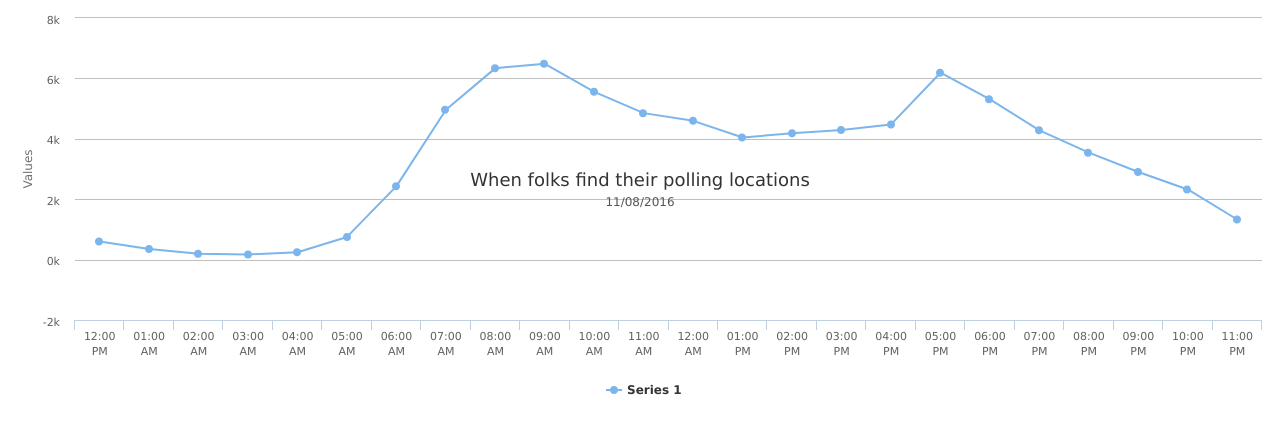
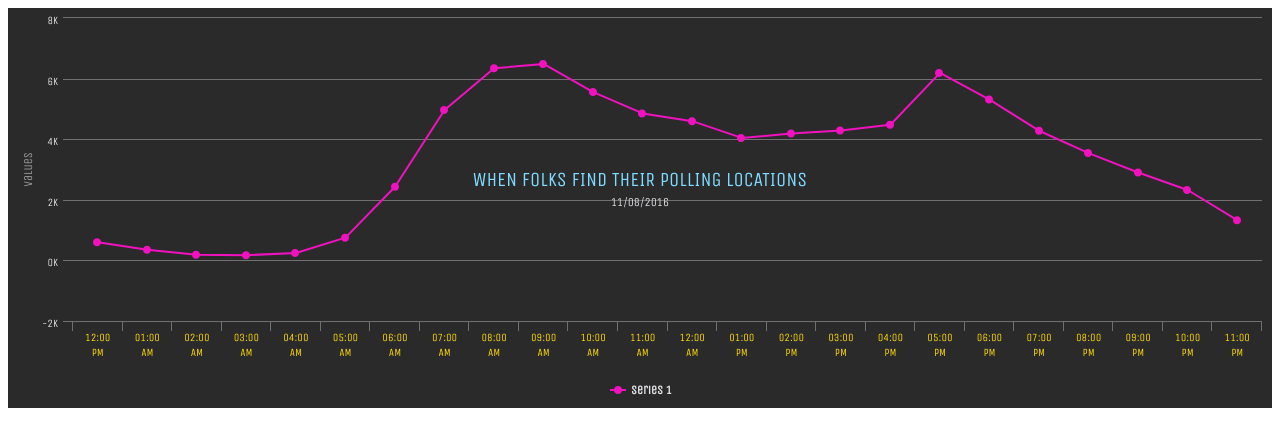
Before and after one commit to steveoh/Charts, a plain HTML site: page planning-to-vote.html in a window 1280 px wide. Drawn offline with nearby package versions, Linux system fonts and the light colour scheme.

Commit message:
add the theme

```diff
--- a/planning-to-vote.html
+++ b/planning-to-vote.html
@@ -2,6 +2,7 @@
 <title>Charts</title>
 <script src="http://ajax.googleapis.com/ajax/libs/jquery/1.8.2/jquery.min.js"></script>
 <script src="highcharts-release/highcharts.src.js"></script>
+<script src="app/theme.js"></script>
 <body>
     <div id="container" style="margin: 0 auto"></div>
 </body>
```
